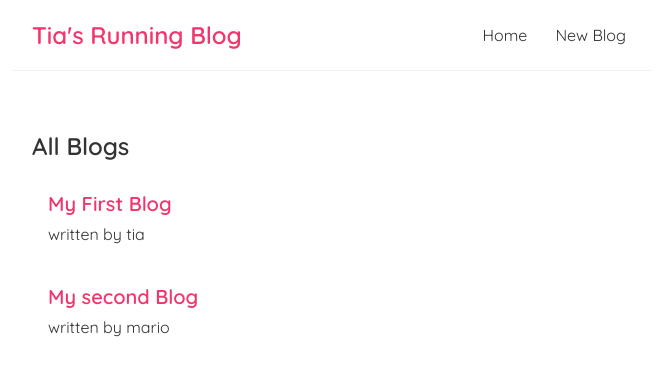
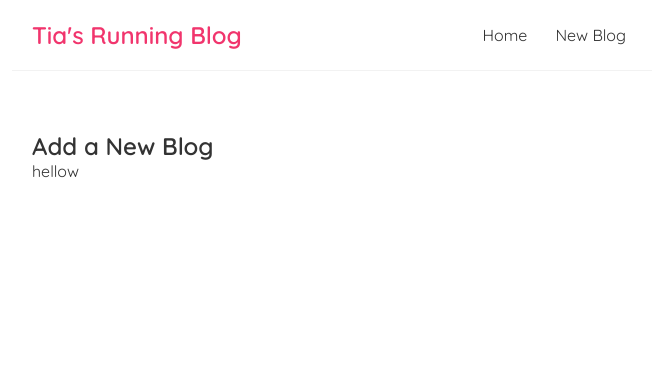
Before and after one commit to tiafields/RunningBlog, a React (Create React App) app: page /create in a window 1280 px wide. Shown: the top 374 px of the page, without its empty margins (308-964 px from the left). Built offline with nearby package versions, Linux system fonts and the light colour scheme; data requests are answered from the project's data file.

Commit message:
Adding Create.js and set up Router in App.js

```diff
--- a/src/App.js
+++ b/src/App.js
@@ -2,6 +2,7 @@
 import Navbar from './Navbar';
 import Home from './Home';
 import { BrowserRouter as Router, Route, Switch } from 'react-router-dom';
+import Create from './Create';
 function App() {
 
   return (
@@ -10,8 +11,13 @@ function App() {
           <Navbar />
             <div className="content">
               <Switch>
-                <Route path ="/">
+                <Route exact path ="/">
                   <Home />
+
+                </Route>
+
+                <Route path ="/create">
+                  <Create />
 
                 </Route>
               </Switch>
--- /dev/null
+++ b/src/Create.js
@@ -0,0 +1,10 @@
+const Create = () => {
+    return (
+        <div className="Create">
+            <h2>Add a New Blog</h2>
+            <p> hellow </p>
+        </div>
+     );
+}
+
+export default Create;
```
